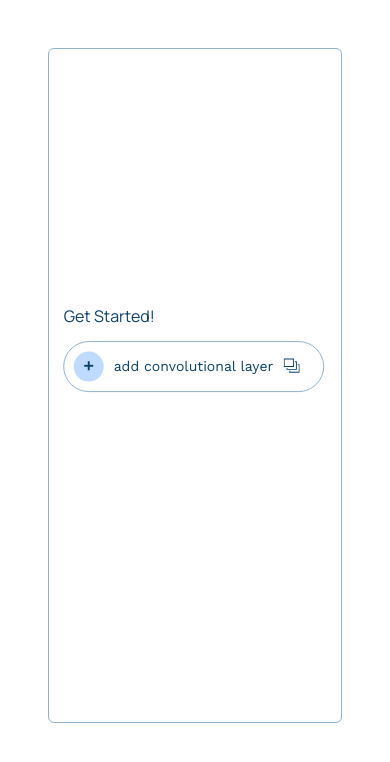
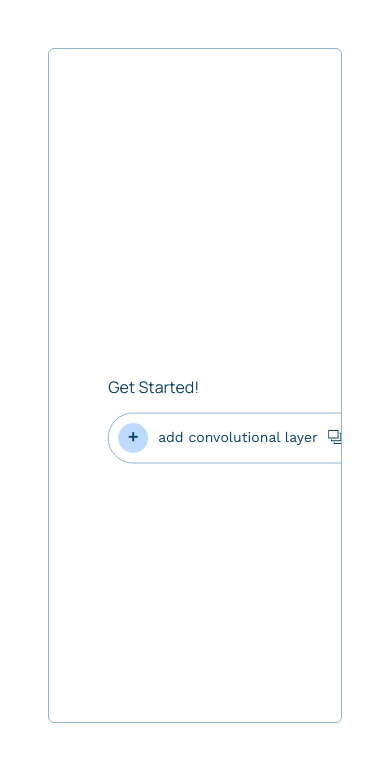
Before and after one commit to Av1sF/convsandbox, a Next.js app in the folder front-end/: page / in a window 390 px wide. Shown: the top 762 px of the page. Built offline with nearby package versions, Linux system fonts and the light colour scheme.

Commit message:
feat: visualiser scroll on mobile and tablet devices

```diff
--- a/front-end/src/components/Visualiser.tsx
+++ b/front-end/src/components/Visualiser.tsx
@@ -9,13 +9,14 @@ export default function Visualiser() {
   const { width: w, height: h } = useElementSize(svgRef);
 
   return (
+    <div className="w-full h-[80vh] rounded-md border border-secondary overflow-auto md:overflow-visible">
     <VisualiserCanvas
-      id="canvas"
-      className="w-full h-[80vh] rounded-md border border-secondary"
-      ref={svgRef}
+        id="canvas"
+        ref={svgRef}
+        className="md:w-full md:h-full w-[1183px] h-[840px]"
     >
-
-      <GetStartedBtn x={0} y={0} width={w/4} height={h}/>
+        <GetStartedBtn x={0} y={0} width={w / 4} height={h} />
     </VisualiserCanvas>
+    </div>
   );
 }
```
